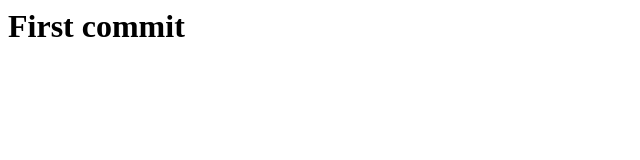
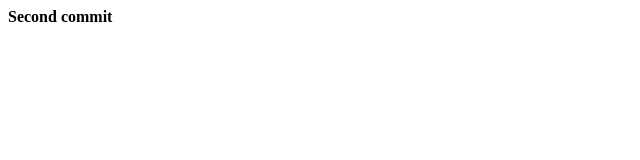
Before and after one commit to SagarMore1/Remote, a plain HTML site: page index.html in a window 1280 px wide. Shown: the whole page, without its empty margins (0-640 px from the left). Drawn offline with Linux system fonts and the light colour scheme.

Commit message:
second commit

```diff
--- a/index.html
+++ b/index.html
@@ -1,5 +1,5 @@
 <html>
 <body>
-<h1>First commit</h1>
+<h4>Second commit</h4>
 </body>
 </html>
```
